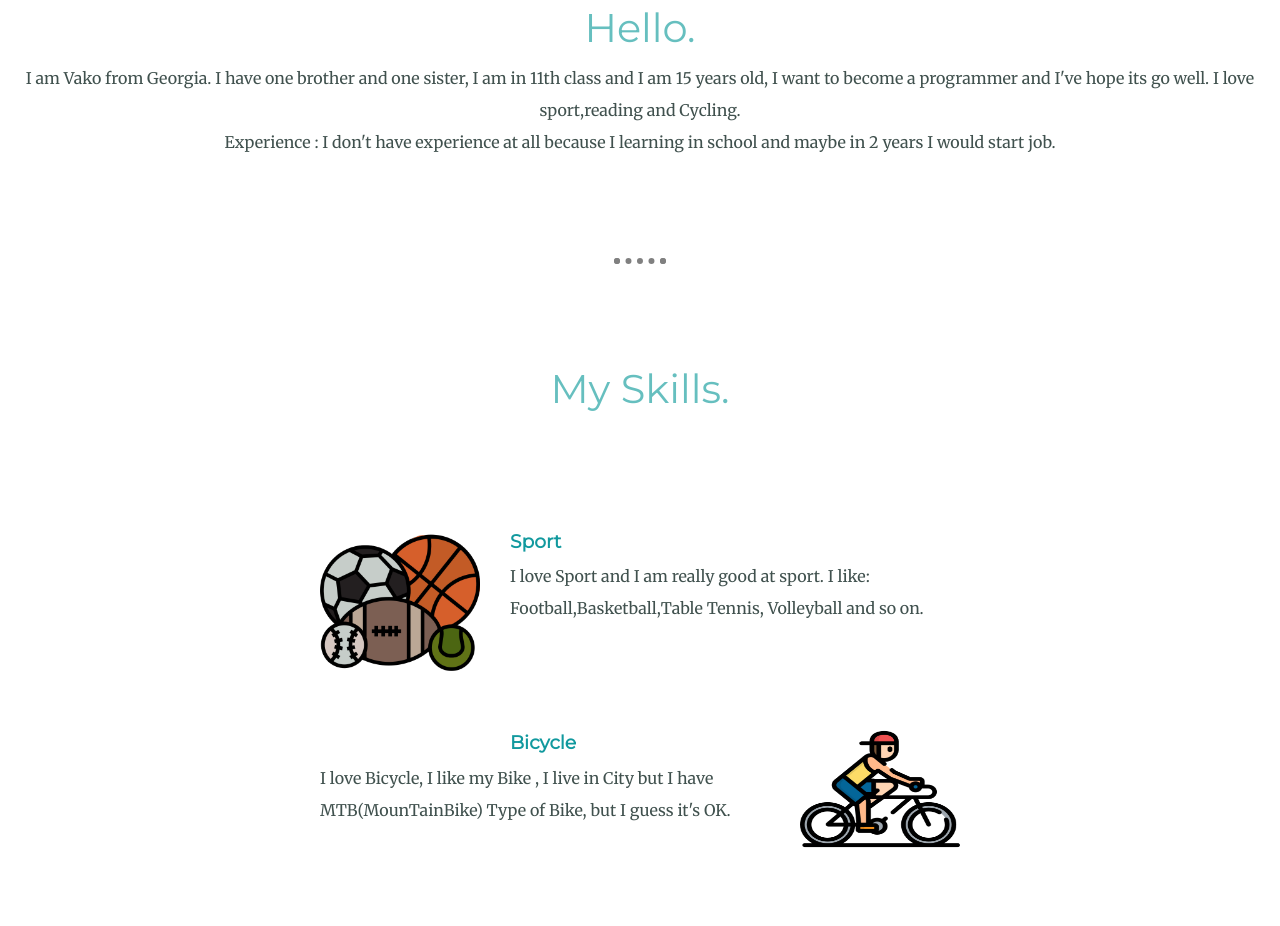
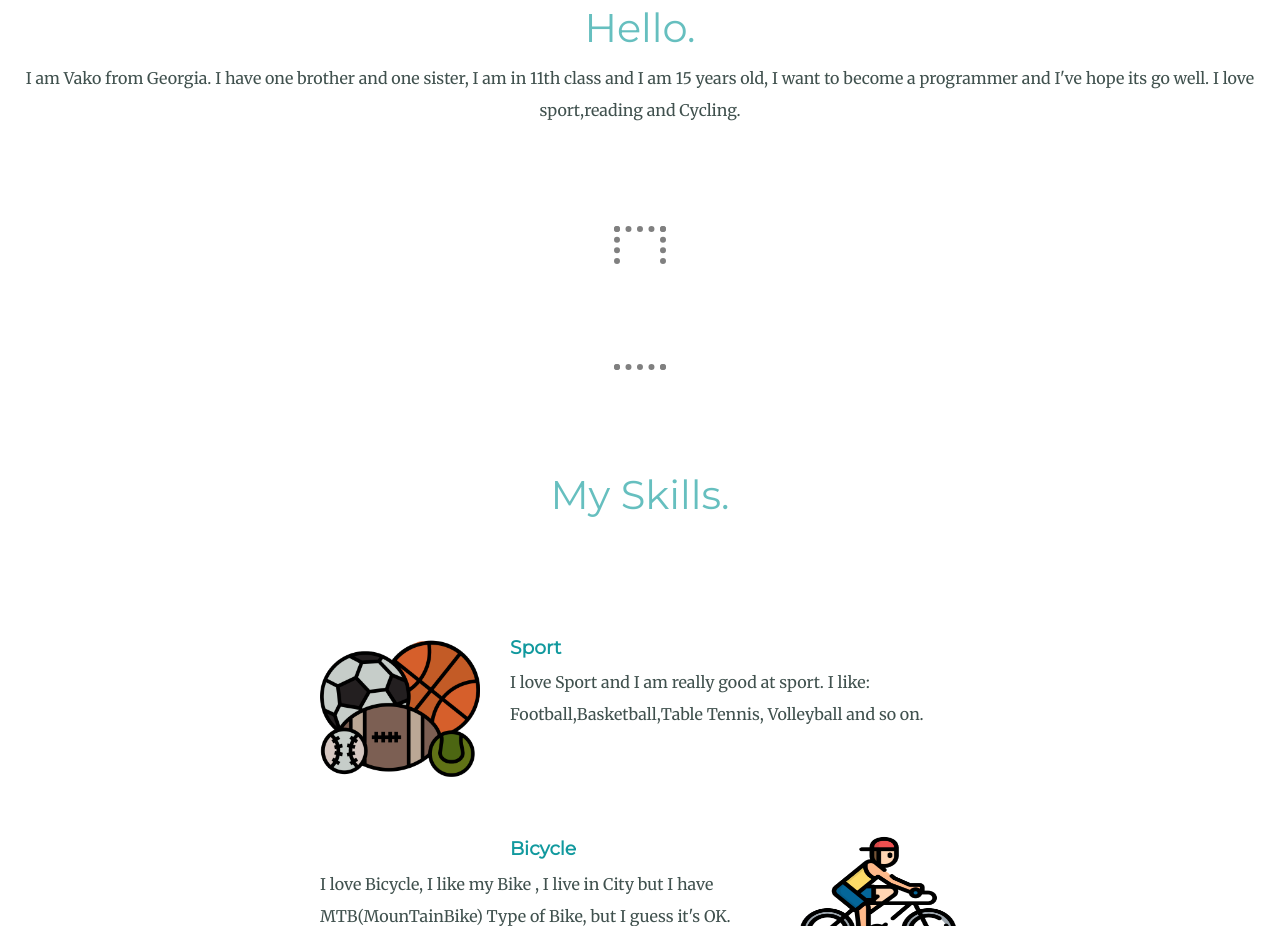
Before and after one commit to vakawi123/cv-vako, a plain HTML site: page index.html in a window 1280 px wide. Shown: the part 1431-2357 px from the top of the page. Drawn offline with Linux system fonts and the light colour scheme.

Commit message:
add experience

```diff
--- a/css/styles.css
+++ b/css/styles.css
@@ -58,6 +58,13 @@ a:hover {
 
 span {
     text-decoration: underline;
+}
+
+.exp{
+    border: dotted grey 6px;
+    border-bottom: none;
+    width: 4%;
+    margin: 100px auto;
 }
 
 .top-container {
--- a/index.html
+++ b/index.html
@@ -29,11 +29,10 @@
                     I am Vako from Georgia. I have one brother and one sister, I am in 11th class and I am 15 years old, I want to become a programmer and I've hope its go well. I love sport,reading and Cycling.
 
                 </p>
+                <p class="exp">
+                    <br : I do not have experience at all because I learning in school and maybe in 2 years I would start job.
+                </p>
 
-
-                <p class = "intro">
-                    Experience : I don't have experience at all because I learning in school and maybe in 2 years I would start job.
-                </p>
             </div>
             <hr />
             <div class="skills">
```
